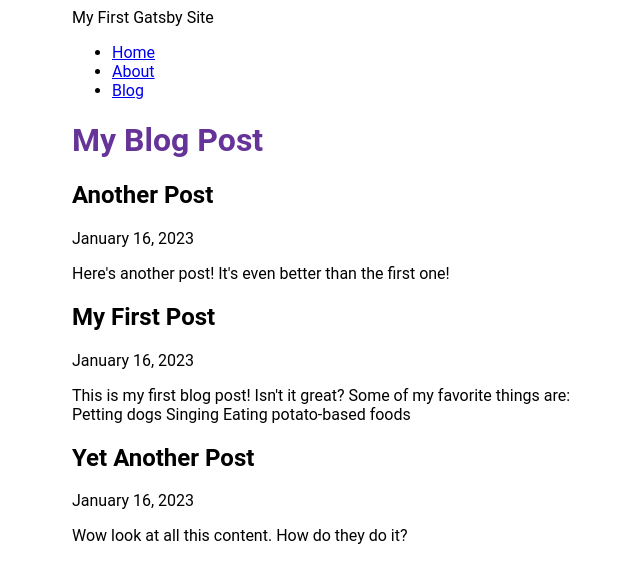
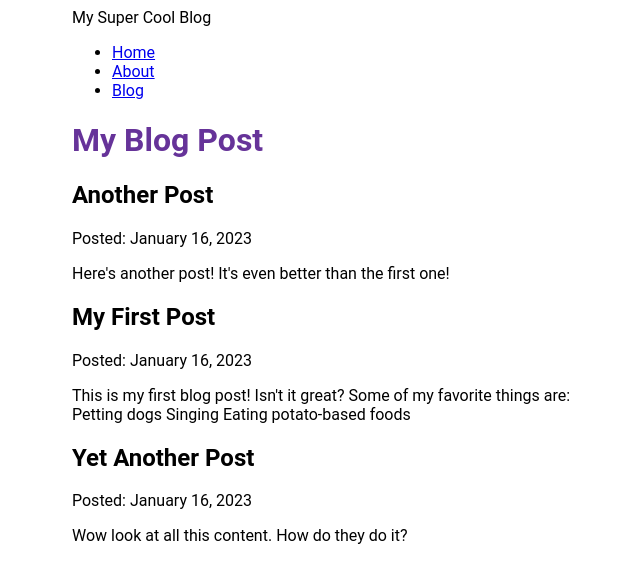
Before and after one commit to kelomo2502/gatsby-website, a Gatsby site: page /blog in a window 1280 px wide. Shown: the whole page, without its empty margins (318-958 px from the left). Built offline with nearby package versions, Linux system fonts and the light colour scheme; Gatsby itself is replaced by a stand-in of ours.

Commit message:
Finshed part 5

```diff
--- a/gatsby-config.js
+++ b/gatsby-config.js
@@ -1,6 +1,6 @@
 module.exports = {
   siteMetadata: {
-    title: "My First Gatsby Site",
+    title: "My Super Cool Blog",
   },
   plugins: [
     "gatsby-plugin-image",
--- a/src/pages/blog.js
+++ b/src/pages/blog.js
@@ -9,7 +9,7 @@ const BlogPage = ({data}) => {
       {data.allMdx.nodes.map(node=>(
         <article key={node.id}>
           <h2>{node.frontmatter.title}</h2>
-          <p>{node.frontmatter.date}</p>
+          <p>Posted: {node.frontmatter.date}</p>
           <p>{node.excerpt}</p>
         </article>
   ))}
@@ -22,7 +22,6 @@ export const query = graphql`
 query{
   allMdx(sort:{frontmatter:{date:DESC}}){
   nodes{
-      body
       frontmatter{
         title
         date(formatString: "MMMM DD, YYYY")
```
Also changed, not shown: src/pages/{mdx.frontmatter_slug}.js (added, +15 -0 lines).
